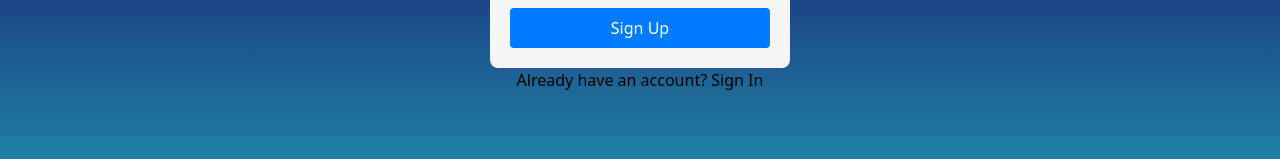
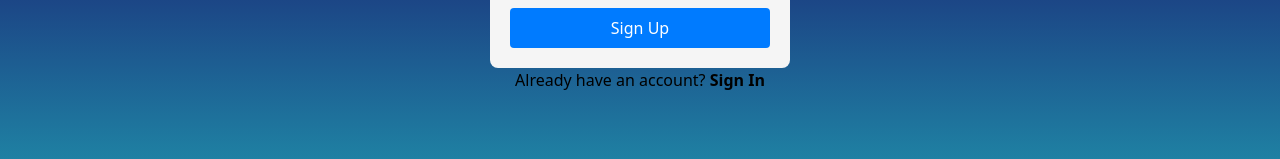
Before and after one commit to MUTInnovationLab/todo, a React (Create React App) app: page /signup in a window 1280 px wide. Shown: the part 466-625 px from the top of the page. Built offline with nearby package versions, Linux system fonts and the light colour scheme.

Commit message:
layout update

```diff
--- a/src/SignIn.jsx
+++ b/src/SignIn.jsx
@@ -47,7 +47,7 @@ const SignIn = () => {
         </button>
       </form>
       <p>
-        Don't have an account? <Link to="/signup">Sign Up</Link>
+        Don't have an account? <Link to="/signup"><b>Sign Up</b></Link>
       </p>
     </div>
   );
--- a/src/SignUp.jsx
+++ b/src/SignUp.jsx
@@ -49,7 +49,7 @@ const SignUp = () => {
         </button>
       </form>
       <p>
-        Already have an account? <Link to="/">Sign In</Link>
+        Already have an account? <Link to="/"><b>Sign In</b></Link>
       </p>
     </div>
   );
```
